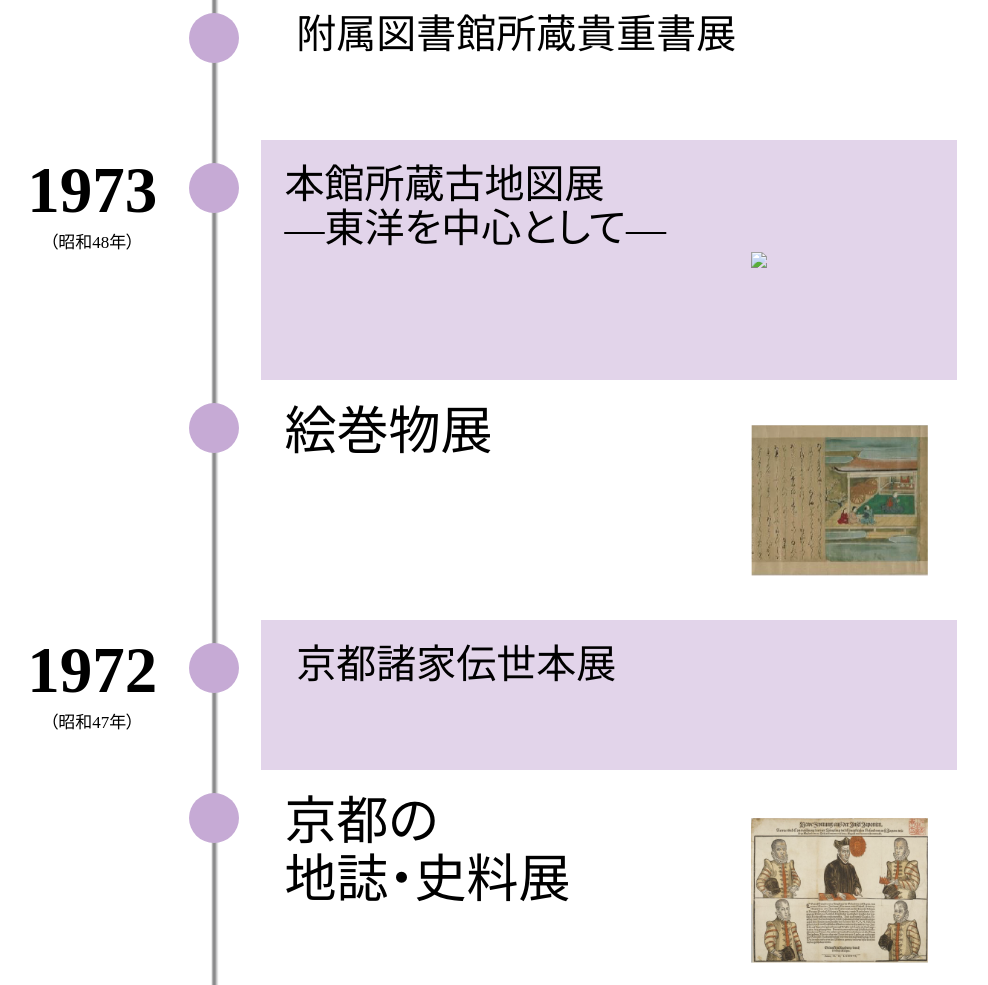
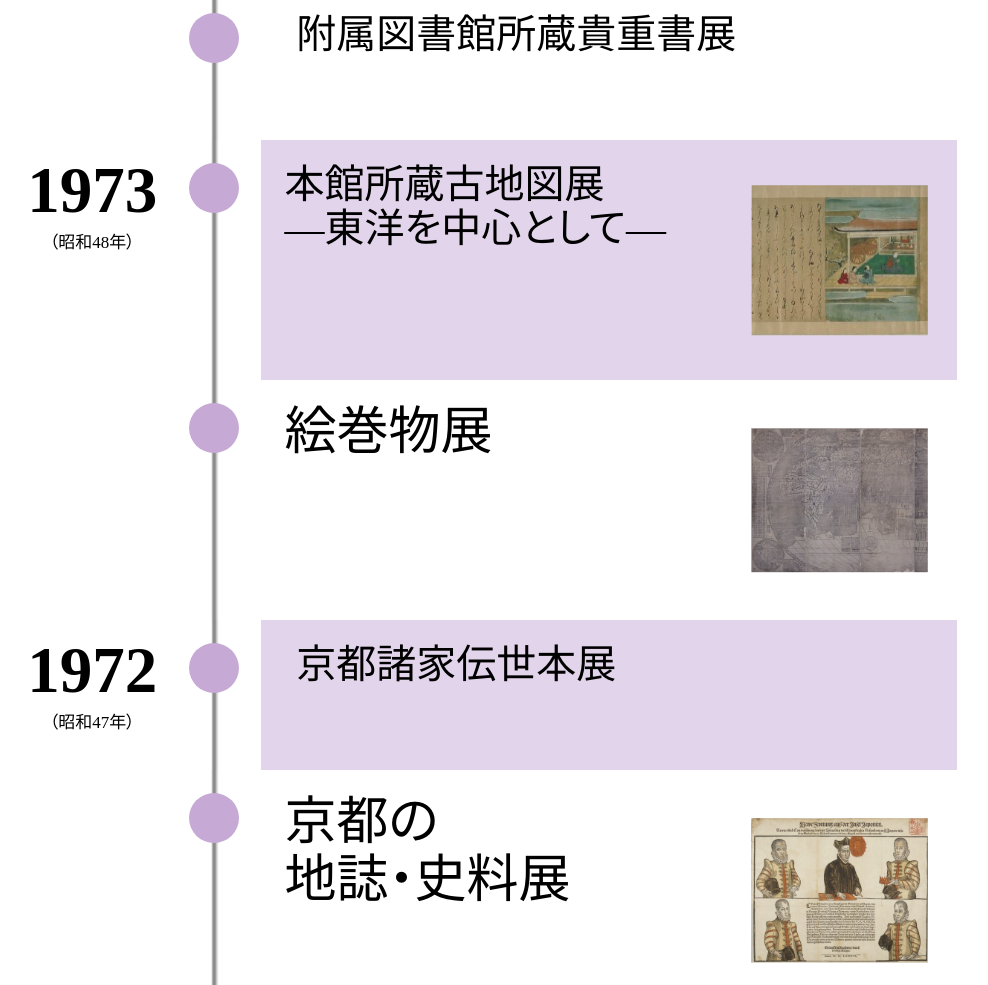
Before and after one commit to Kojikoji-fun/2022_year_graph, a plain HTML site: page index.html in a window 1280 px wide. Shown: the part 10464-11449 px from the top of the page, without its empty margins (153-1141 px from the left). Drawn offline with Linux system fonts and the light colour scheme.

Commit message:
Update index.html

```diff
--- a/index.html
+++ b/index.html
@@ -932,7 +932,7 @@
    </div>
   </div>
   <div class="pic_2  BlockColor_1970">
-   <img src="./img/img_087.png">
+   <img src="./img/img_086.png">
   </div>
 </div>
 
@@ -951,7 +951,7 @@
    </div>
   </div>
   <div class="pic_2 ">
-   <img src="./img/img_086.png">
+   <img src="./img/img_085.png">
   </div>
 </div>
 
```
